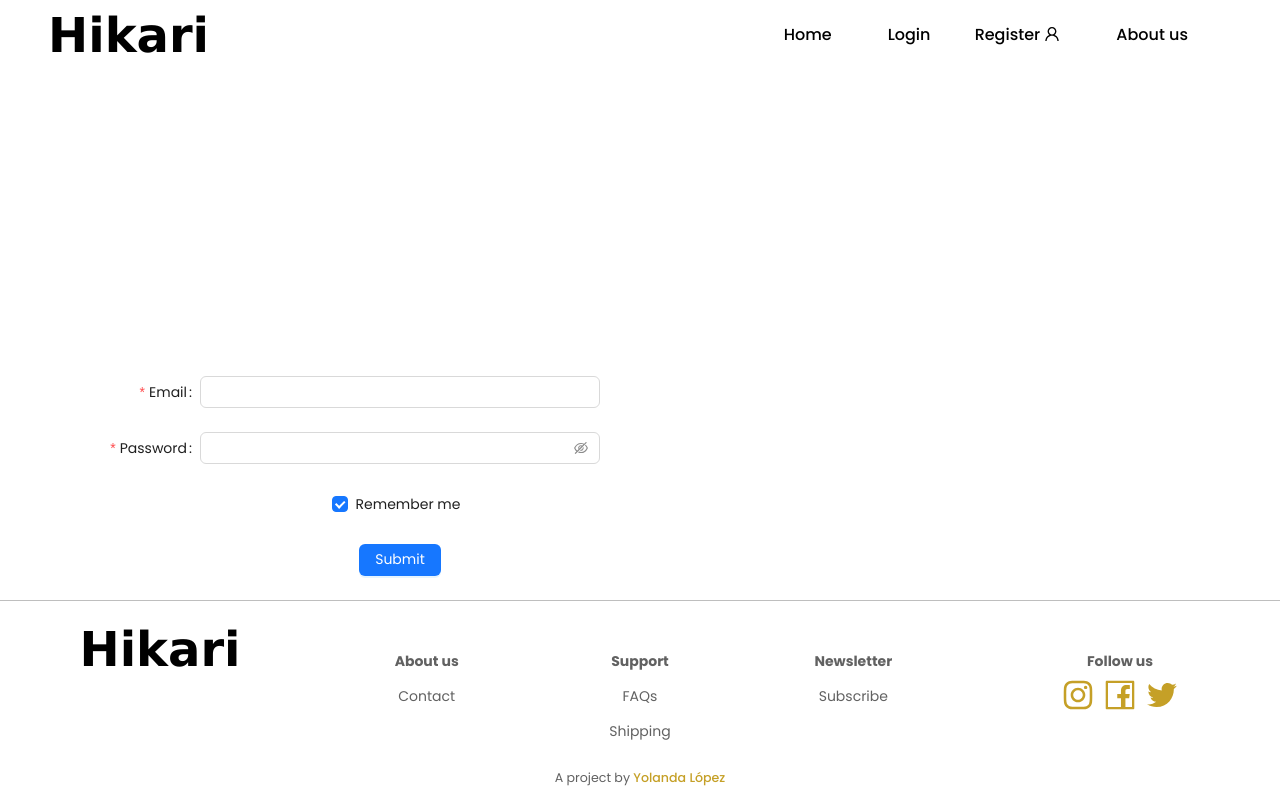
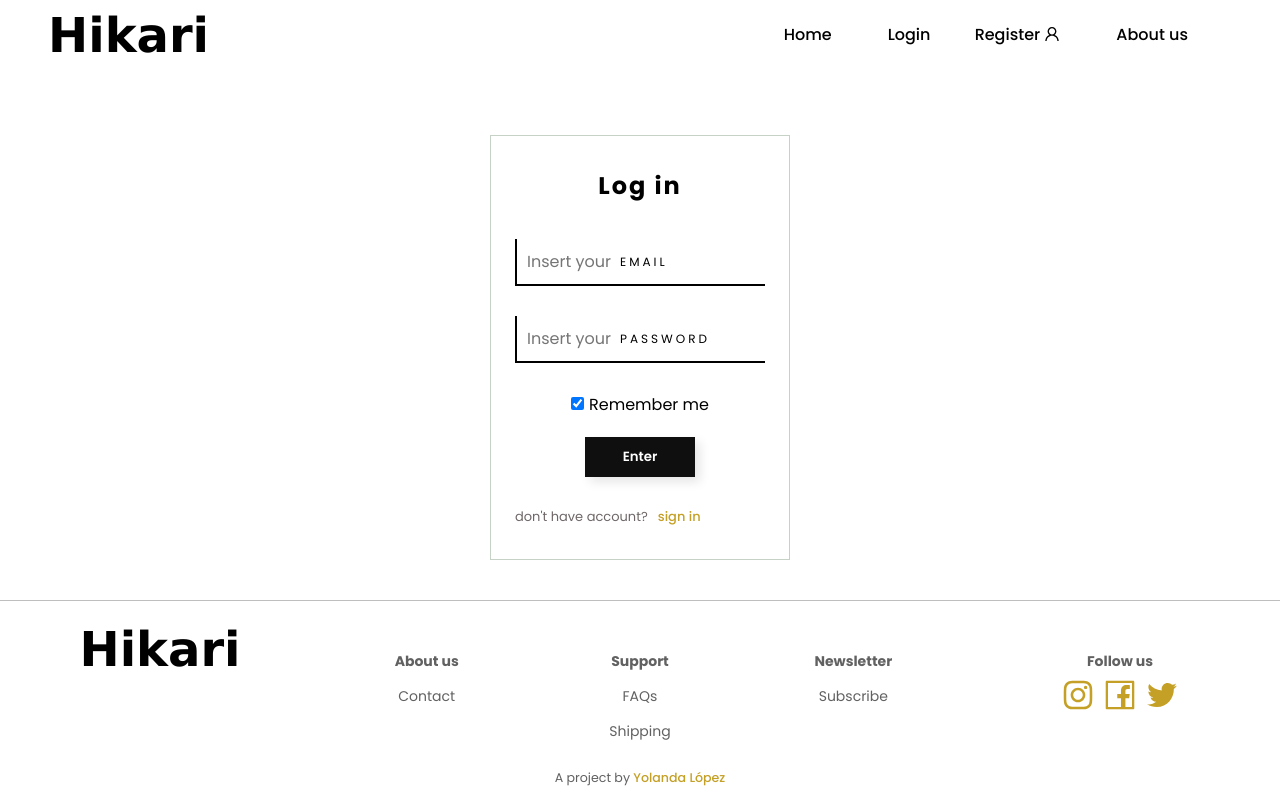
Before and after one commit to yolovi/project-frontend-ecommerce, a React (Vite) app: page /login in a window 1280 px wide. Built offline with nearby package versions, Linux system fonts and the light colour scheme; a web font is replaced by a local one.

Commit message:
styled login component

```diff
--- a/src/components/Login/Login.jsx
+++ b/src/components/Login/Login.jsx
@@ -1,107 +1,98 @@
-import React, { useContext } from 'react';
-import { Button, Checkbox, Form, Input, notification } from 'antd';
-import { UserContext } from '../../context/UserContext/UserState';
-import { useNavigate } from 'react-router-dom';
-import "./Login.scss"
+import React, { useContext, useState } from "react";
+import { Button, Checkbox, Form, Input, notification } from "antd";
+import { UserContext } from "../../context/UserContext/UserState";
+import { Link, useNavigate } from "react-router-dom";
+import "./Login.scss";
 
 const Login = () => {
   const { login } = useContext(UserContext);
-  const navigate = useNavigate()
-    const onFinish = (values) => {
-        //console.log('Success:', values);
-        login(values);
+  const navigate = useNavigate();
+
+  const handleSubmit = async (event) => {
+    event.preventDefault();
+
+    const email = event.target.email.value;
+    const password = event.target.password.value;
+
+    if (!email || !password) {
+      notification.error({
+        message: "Login Failed",
+        description: "Please fill in both email and password fields.",
+      });
+    } else {
+      try {
+        await login({ email, password }); // Call the login function from context
         notification.success({
-          message: 'Successfully logged',
-          description:
-            'Welcome to our e-commerce',
+          message: "Successfully logged",
+          description: "Welcome to our e-commerce",
         });
-        setTimeout(() => { //setTimeout para que le de tiempo a procesar la información
-          navigate("/profile")
+        setTimeout(() => {
+          //setTimeout para que le de tiempo a procesar la información
+          navigate("/profile");
         }, 3000);
-      };
+      } catch (error) {
+        notification.error({
+          message: "Login Failed",
+          description: "Invalid email or password.",
+        });
+      }
+    }
+  };
 
-      const onFinishFailed = (errorInfo) => {
-        console.log('Failed:', errorInfo);
-      };
+  const [isChecked, setIsChecked] = useState(true);
+  const handleCheckboxChange = () => {
+    setIsChecked(!isChecked);
+  };
 
-    return (
-      <div className='form-container'>
-        <Form
-    name="basic"
-    labelCol={{
-      span: 8,
-    }}
-    wrapperCol={{
-      span: 16,
-    }}
-    style={{
-      maxWidth: 600,
-    }}
-    initialValues={{
-      remember: true,
-    }}
-    onFinish={onFinish}
-    onFinishFailed={onFinishFailed}
-    autoComplete="off"
-  >
-    <Form.Item
-      label="Email"
-      name="email"
-      rules={[
-        {
-          required: true,
-          message: 'Please input your email!',
-        },
-        {
-          type: "email", //validación tipo email
-          message: 'Please input a correct email!',
-        },
-        //TODO: incluir una validación que muestre que el email sea único como está en backend, sino habrá un error 400 en consola
-      ]}
-    >
-      <Input />
-    </Form.Item>
+  return (
+    <>
+      <div className="container-form">
+        <div className="card">
+          <h2 >Log in</h2>
 
-    <Form.Item
-      label="Password"
-      name="password"
-      rules={[
-        {
-          required: true,
-          message: 'Please input your password!',
-        },
-      ]}
-    >
-      <Input.Password />
-    </Form.Item>
+          <form onSubmit={handleSubmit} className="form">
+            <div className="inputBox">
+              <input
+                type="text"
+                name="email"
+                required
+                placeholder="Insert your "
+              />
+              <span className="user">Email</span>
+            </div>
+            <div className="inputBox">
+              <input
+                type="password"
+                name="password"
+                required
+                placeholder="Insert your "
+              />
+              <span>Password</span>
+            </div>
+            <label>
+              <input
+                type="checkbox"
+                checked={isChecked}
+                onChange={handleCheckboxChange}
+              />
+              Remember me
+            </label>
+            <button className="btn-black" type="submit">
+              Enter
+            </button>
+            <div class="con">
+              <p>don't have account? </p>
+              <Link to="/register" className="a">
+              sign in
+            </Link>
+            </div>
+          </form>
+        </div>
+      </div>
+    </>
+  );
+};
 
-    <Form.Item
-      name="remember"
-      valuePropName="checked"
-      wrapperCol={{
-        offset: 8,
-        span: 16,
-      }}
-    >
-      <Checkbox>Remember me</Checkbox>
-    </Form.Item>
+//------
 
-    <Form.Item
-      wrapperCol={{
-        offset: 8,
-        span: 16,
-      }}
-    >
-      <Button type="primary" htmlType="submit">
-        Submit
-      </Button>
-    </Form.Item>
-  </Form>
-    </div>
-    )
-  }
-
-
-
-
-export default Login
+export default Login;
--- a/src/components/Login/Login.scss
+++ b/src/components/Login/Login.scss
@@ -0,0 +1,128 @@
+//variables -------------------------------------
+@import "../../colors.scss";
+
+//scss -----------------------------------------
+
+// .ant-checkbox-checked .ant-checkbox-inner {
+//   background-color: red;
+//   border-color: red;
+
+// }
+
+
+label {
+    margin-bottom: 20px;
+  }
+
+label input{
+    margin-right :5px ;
+}
+
+h2 {
+    letter-spacing: 2px;
+}
+
+.container-form {
+  display: flex;
+  justify-content: space-around;
+  margin: 0 20px 40px 20px;
+}
+
+.form {
+  display: flex;
+  flex-direction: column;
+  align-items: center;
+  margin: 0 20px 0px 20px;
+}
+
+.login {
+  color: #000;
+  text-transform: uppercase;
+  letter-spacing: 2px;
+  display: block;
+  font-weight: bold;
+  font-size: x-large;
+}
+
+.card {
+
+  display: flex;
+  justify-content: center;
+  align-items: center;
+  min-height: 350px;
+  width: 300px;
+  flex-direction: column;
+  gap: 35px;
+  border: 1px solid #c6d2c6;
+}
+
+.inputBox {
+  position: relative;
+  width: 250px;
+  margin-bottom: 30px;
+}
+
+.inputBox input {
+  width: 100%;
+  padding: 10px;
+  outline: none;
+  border: none;
+  color: #000;
+  font-size: 1em;
+  background: transparent;
+  border-left: 2px solid #000;
+  border-bottom: 2px solid #000;
+  transition: 0.1s;
+}
+
+.inputBox span {
+  margin-top: 8px;
+  position: absolute;
+  left: 85px;
+  transform: translateY(-4px);
+  margin-left: 10px;
+  padding: 10px;
+  pointer-events: none;
+  font-size: 12px;
+  color: #000;
+  text-transform: uppercase;
+  transition: 0.5s;
+  letter-spacing: 3px;
+  border-radius: 8px;
+}
+
+.inputBox input:valid ~ span,
+.inputBox input:focus ~ span {
+  transform: translateX(113px) translateY(-15px);
+  font-size: 0.8em;
+  padding: 5px 10px;
+  background: #000;
+  letter-spacing: 0.2em;
+  color: #fff;
+  border: 2px;
+}
+
+.inputBox input:valid,
+.inputBox input:focus {
+  border: 2px solid #000;
+}
+
+.con {
+  display: flex;
+  justify-content: flex-start;
+  width: 100%;
+  margin-top: 30px;
+  color: rgb(111, 103, 103);
+  font-size: 13px;
+  font-family: sans-serif;
+  background-color: rgba(255, 0, 0, 0);
+}
+
+
+.con p {
+  display: block;
+  margin-right: 10px;
+  margin-block-start: 0;
+  margin-block-end: 0px;
+
+}
--- a/src/components/Products/Products.jsx
+++ b/src/components/Products/Products.jsx
@@ -41,7 +41,7 @@ const Products = () => {
               {/* para que no se ejecute autom. la función de addCart y se convierte en un bucle, hay que meterla dentro de una función, para que se ejecute solo al clicar */}
               {/* <button onClick={() => addCart(product)}>Add Cart</button> */}
               <div className="btn-link-container">
-                <button className="btn-card" onClick={() => addCart(product)}>
+                <button className="btn-black" onClick={() => addCart(product)}>
                   Add{" "}
                   <ShoppingCartOutlined
                     style={{
--- a/src/components/Products/Products.scss
+++ b/src/components/Products/Products.scss
@@ -22,64 +22,3 @@
   margin-top: 8px;
   margin-bottom: 8px;
 }
-
-%btn-card {
-  width: 110px;
-  height: 40px;
-  display: flex;
-  align-items: center;
-  justify-content: center;
-  background-color: rgb(15, 15, 15);
-  border: none;
-  border-radius: 0%;
-  color: $primary-color;
-  font-weight: 600;
-  gap: 8px;
-  cursor: pointer;
-  box-shadow: 5px 5px 10px rgba(0, 0, 0, 0.103);
-  position: relative;
-  overflow: hidden;
-  transition-duration: 0.3s;
-
-  &::before {
-    width: 110px;
-    height: 130px;
-    position: absolute;
-    content: "";
-    background-color: $primary-color;
-    border-radius: 50%;
-    left: -100%;
-    top: 0;
-    transition-duration: 0.3s;
-    mix-blend-mode: difference;
-  }
-
-  &:hover::before {
-    transition-duration: 0.3s;
-    transform: translate(100%, -50%);
-    border-radius: 0;
-  }
-
-  &:hover {
-    color: $primary-color;
-    background-color: rgb(20, 20, 20);
-  }
-
-  &:active {
-    transform: translate(5px, 5px);
-    transition-duration: 0.3s;
-  }
-}
-
-.btn-card {
-  @extend %btn-card;
-}
-
-.btn-details {
-  @extend %btn-card;
-  width: 80px;
-  &::before {
-    width: 80px;
-  }
-
-}
--- a/src/index.scss
+++ b/src/index.scss
@@ -65,19 +65,65 @@ p {
   margin-inline-end: 0px;
 }
 
-button {
-  border-radius: 8px;
-  border: 1px solid transparent;
-  padding: 0.6em 1.2em;
-  font-size: 1em;
-  font-weight: 500;
-  font-family: inherit;
-  background-color: #1a1a1a;
+%btn-black {
+  width: 110px;
+  height: 40px;
+  display: flex;
+  align-items: center;
+  justify-content: center;
+  background-color: rgb(15, 15, 15);
+  border: none;
+  border-radius: 0%;
+  color: $primary-color;
+  font-weight: 600;
+  gap: 8px;
   cursor: pointer;
-  transition: border-color 0.25s;
+  box-shadow: 5px 5px 10px rgba(0, 0, 0, 0.103);
+  position: relative;
+  overflow: hidden;
+  transition-duration: 0.3s;
+
+  &::before {
+    width: 110px;
+    height: 130px;
+    position: absolute;
+    content: "";
+    background-color: $primary-color;
+    border-radius: 50%;
+    left: -100%;
+    top: 0;
+    transition-duration: 0.3s;
+    mix-blend-mode: difference;
+  }
+
+  &:hover::before {
+    transition-duration: 0.3s;
+    transform: translate(100%, -50%);
+    border-radius: 0;
+  }
+
+  &:hover {
+    color: $primary-color;
+    background-color: rgb(20, 20, 20);
+  }
+
+  &:active {
+    transform: translate(5px, 5px);
+    transition-duration: 0.3s;
+  }
 }
-button:hover {
-  border-color: $complementary-color;
+
+.btn-black {
+  @extend %btn-black;
+}
+
+.btn-details {
+  @extend %btn-black;
+  width: 80px;
+  &::before {
+    width: 80px;
+  }
+
 }
 
 
```
Also changed, not shown: src/components/Login/Login2.txt (added).
